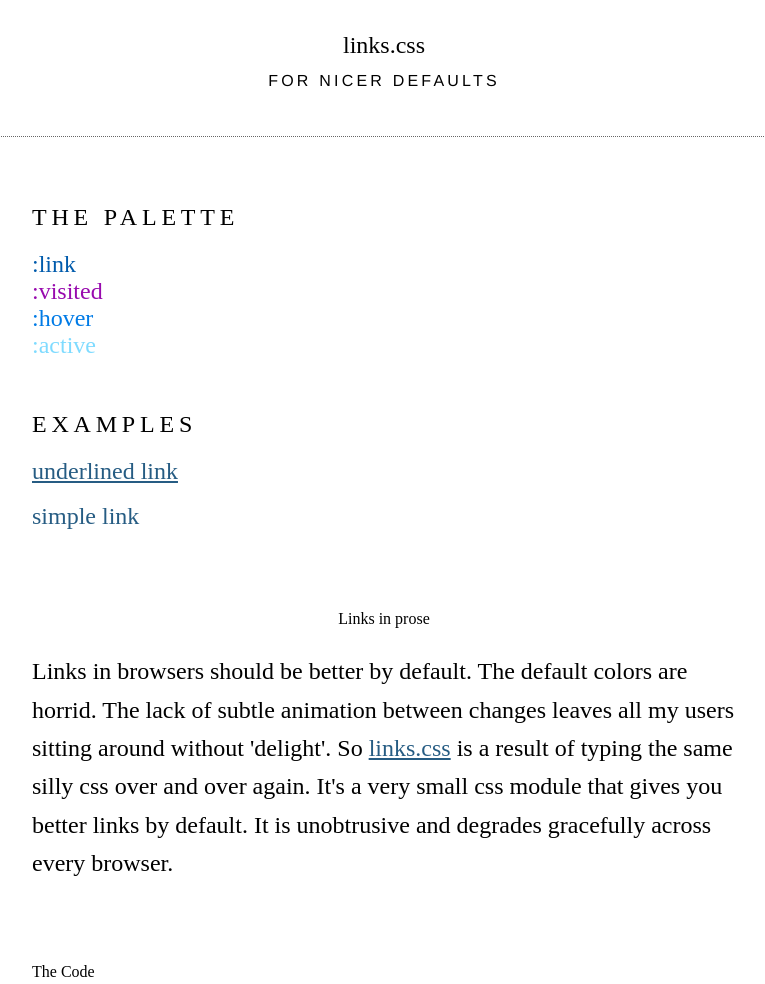
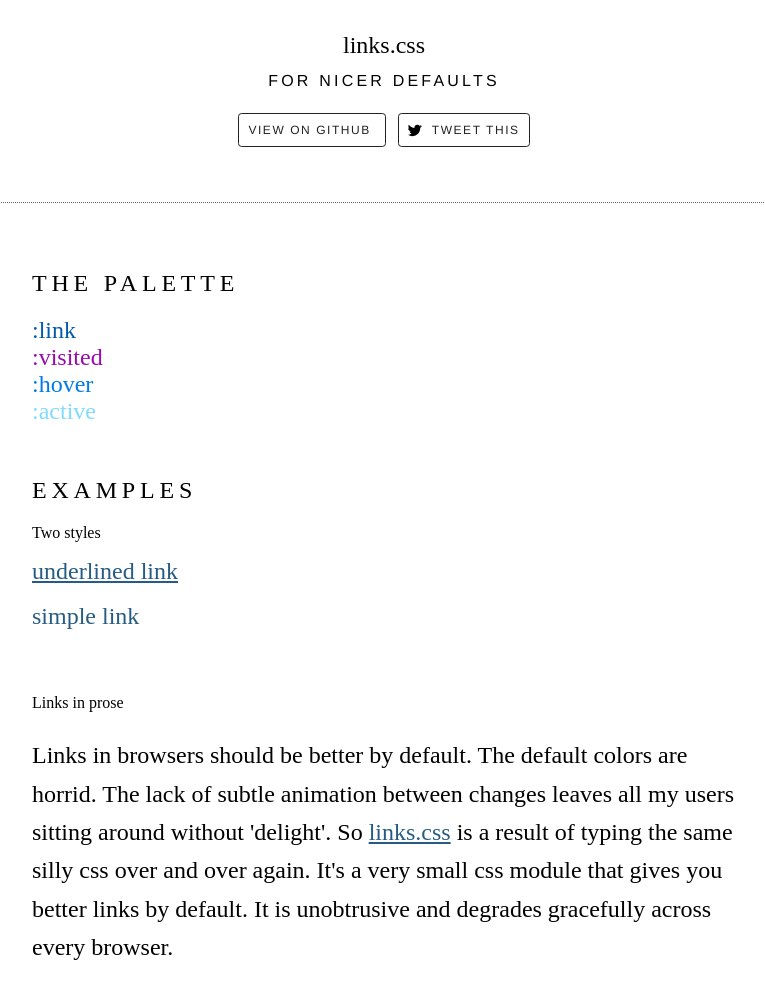
Before and after one commit to mrmrs/links, a website: page index.html in a window 1280 px wide. Shown: the top 984 px of the page, without its empty margins (256-1021 px from the left). Drawn offline with Linux system fonts and the light colour scheme.

Commit message:
Updated docs.

```diff
--- a/index.html
+++ b/index.html
@@ -16,7 +16,9 @@
       header { padding-left: 1em; padding-right: 1em; padding-top: 2em; }
       main, footer  { padding: 1em; }
       pre { overflow-y: auto; }
-      .man { margin: 0; }
+      h1, h3 { font-weight: 100;  font-size: 16px; }
+      p { line-height: 1.6; }
+
       .tc { text-align: center; }
       .f1 { font-size: 24px; }
       .f2 { font-size: 20px; }
@@ -26,20 +28,64 @@
       .ss { font-family: avenir, helvetica, arial, sans-serif; }
       .title { text-transform: uppercase; letter-spacing: .2em; font-weight: 100; }
 
-      h1 { font-weight: 100;  font-size: 16px; margin-top: 80px; }
-      p { line-height: 1.6; }
 
       .g { max-width: 44em; margin: 0 auto; }
       .bb { border-bottom: 1px dotted #666; padding-bottom: 2em; }
       .bt { border-top: 1px dotted #666; padding-top: 2em; }
+      .man { margin: 0; }
+      .mt { margin-top: 4em; }
 
+      .pt1 { padding-top: 1em; }
       .pt { padding-top: 2em; }
+      .pb { padding-bottom: 2em; }
+
+      .btn,.btn:link,.btn:visited {
+        text-decoration: none;
+        color: #222;
+        padding: .75em .75em;
+        font-family: avenir, helvetica, arial, sans-serif;
+        border: 1px solid;
+        border-radius: .3em;
+        font-size: 12px;
+        text-transform: uppercase;
+        letter-spacing: .13em;
+        transition: all .4s;
+        -webkit-transition: all .4s;
+      }
+
+      .btn:hover {
+        color: #999;
+        border-color: #999;
+      }
+
+      .btn--twitter { background-size: contain; padding-left: 2em!important; }
+      .btn--github {  background: red; height: 20px; width: 20px; }
+
+      .btn--twitter { background:url(svg/twitter.svg) no-repeat 0 0; }
+      .btn--github  { background:url(svg/octocat.svg) no-repeat 0 0!important; }
+
+      a:hover i { opacity: 0.6; }
+
+      .mrs { margin-right: 1em; }
+
     </style>
   </head>
   <body>
     <header class="bb">
       <h1 class="f1 tc man">links.css</h1>
       <h2 class="ss tc title f3">For nicer defaults</h2>
+      <div class="g tc pt1 pb">
+
+        <a href="http://github.com/mrmrs/links" class="mrs btn" target="_blank">
+          <i class="btn--github"> </i>
+          View on github
+        </a>
+
+        <a href="https://twitter.com/intent/tweet?text=Better default styles for links:&amp;url=http://mrmrs.io/links/" target="_blank" class="btn">
+          <i class="btn--twitter"> </i>
+          Tweet This
+        </a>
+      </div>
     </header>
     <main class="g">
       <div class="pt">
@@ -51,11 +97,12 @@
       </div>
       <div class="pt">
         <h2 class="title">Examples</h2>
+        <h3>Two styles</h3>
         <a href="http://mrmrs.io"       title="A sample text link" class="f1">underlined link</a><br><br>
         <a href="http://mrmrs.io/links" title="yes"                class="f1 link">simple link</a>
       </div>
       <div class="prose-example">
-        <h1 class="tc">Links in prose</h1>
+        <h3 class="mt">Links in prose</h3>
         <p class="f1">
           Links in browsers should be better by default. The default colors are horrid. The lack of
           subtle animation between changes leaves all my users sitting around without 'delight'.
@@ -93,6 +140,12 @@
 
 </code>
 </pre>
+      <p>
+        <em>Note:</em><br>
+        This is such a small css module you'll want to include it as a partial in your
+        preprocessor setup - or you'll want to just copy the css into the top of your
+        sites css file.
+      </p>
 </section>
     </main>
     <footer class="bt">
```
